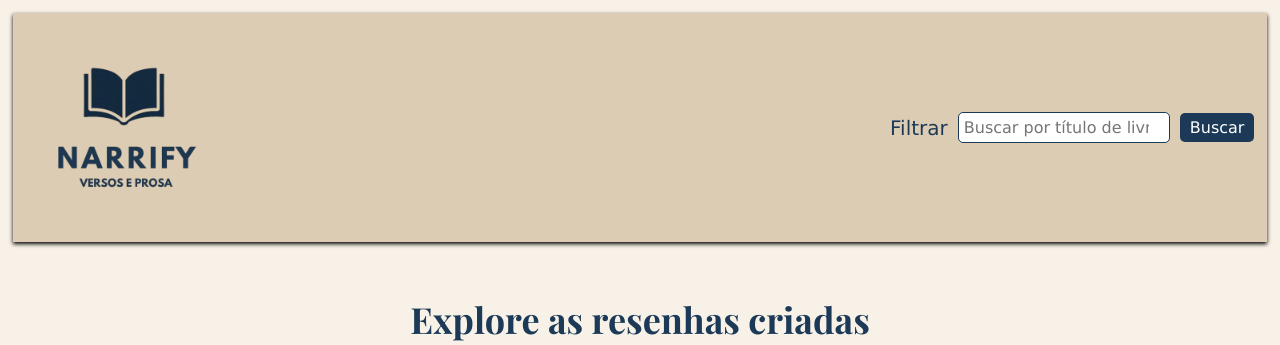
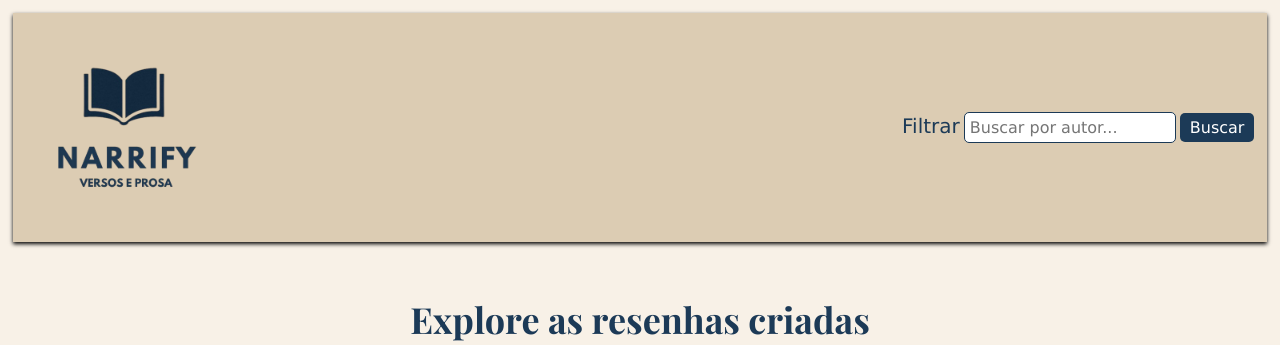
Before and after one commit to Azazel-Admetus/clube_do_livro-JLA, a PHP site: page /html/explorar.php in a window 1280 px wide. Shown: the top 345 px of the page. Run offline with PHP 8.4, Linux system fonts and the light colour scheme; tables that the repository leaves empty or names only in its code hold one stand-in row (values such as "Sample post"); a stand-in replaces the project's code that opens the database connection; some web fonts are replaced.

Commit message:
fiz a parte para filtrar pesquisas. Agora o usuário pode filtrar as resenhas por autor

```diff
--- a/html/explorar.php
+++ b/html/explorar.php
@@ -1,14 +1,21 @@
 <?php
 require_once '../php/conn.php';
-$stmt = $conn->prepare("SELECT id, titulo, autor_livro, sinopse FROM Livros_resenha");
+$erro = '';
+$resenhas = [];
+if(isset($_GET['autor']) && !empty(trim($_GET['autor']))){
+    $autor = '%' . trim($_GET['autor']) . '%';
+    $stmt = $conn->prepare("SELECT id, titulo, autor_livro, sinopse FROM Livros_resenha WHERE autor_livro LIKE :autor");
+    $stmt->bindParam(':autor', $autor, PDO::PARAM_STR);
+}else{
+    $stmt = $conn->prepare("SELECT id, titulo, autor_livro, sinopse FROM Livros_resenha");
+}
 if($stmt->execute()){
     $resenhas = $stmt->fetchAll(PDO::FETCH_ASSOC);
-    $erro = '';
-    if(!$resenhas) {
-        $erro = "Nenhuma resenha encontrada. Tente novamente mais tarde.";
-
+    if(!$resenhas){
+        $erro = "Nenhuma resenha encontrada.";
     }
-
+}else{
+    $erro = "Erro ao buscar resenhas";
 }
 ?>
 <!DOCTYPE html>
@@ -25,9 +32,11 @@ if($stmt->execute()){
             <img src="../img/logo-principal-slogan-transparente.png" alt="Logo do Clube do Livro" class="logo">
         </a>
         <div class="busca">
-            <label for="search">Filtrar</label>
-            <input type="search" id="search" name="q" placeholder="Buscar por título de livro...">
-            <button type="submit">Buscar</button>
+            <form method="get">
+                <label for="search">Filtrar</label>
+                <input type="search" id="search" name="autor" placeholder="Buscar por autor...">
+                <button type="submit">Buscar</button>
+            </form>
         </div>
     </header>
     <main>
```
